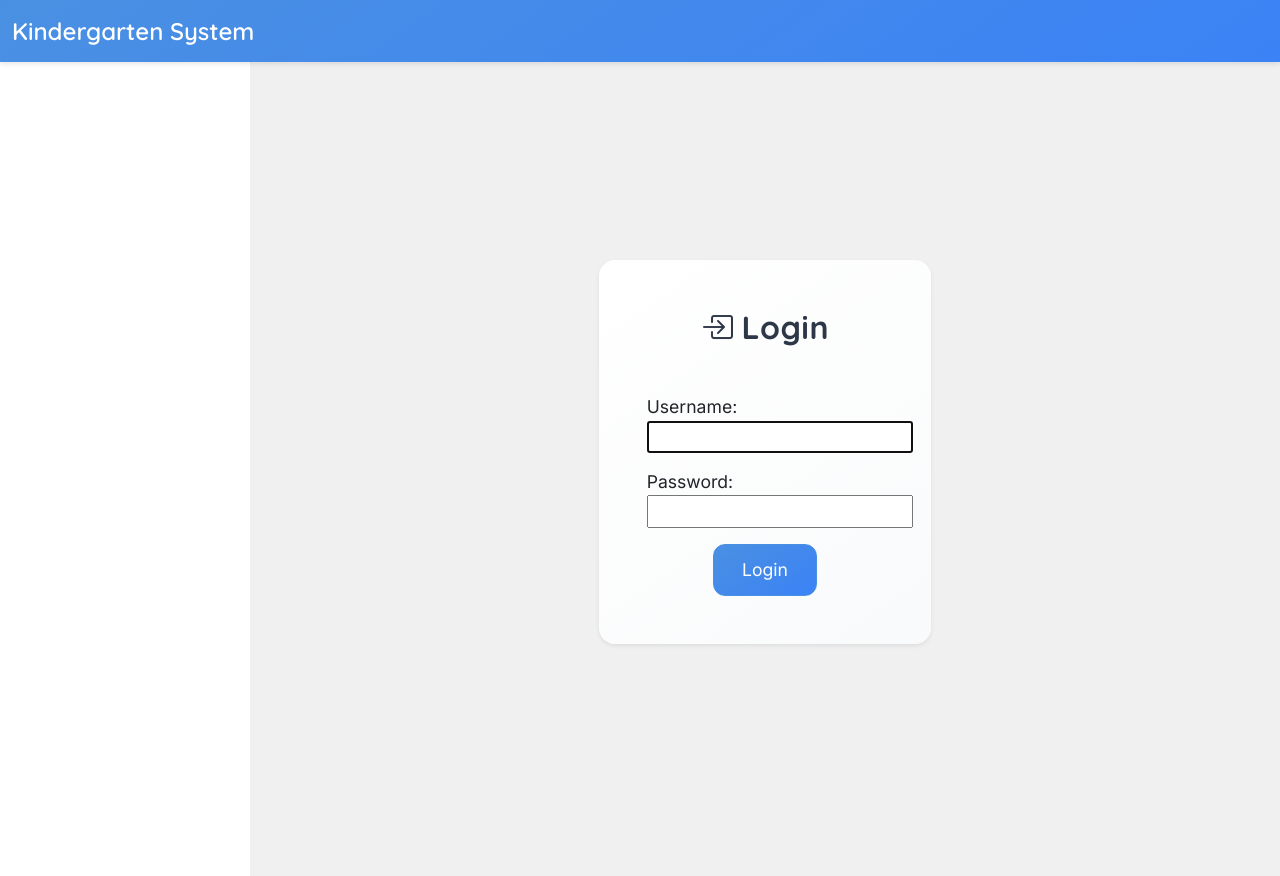
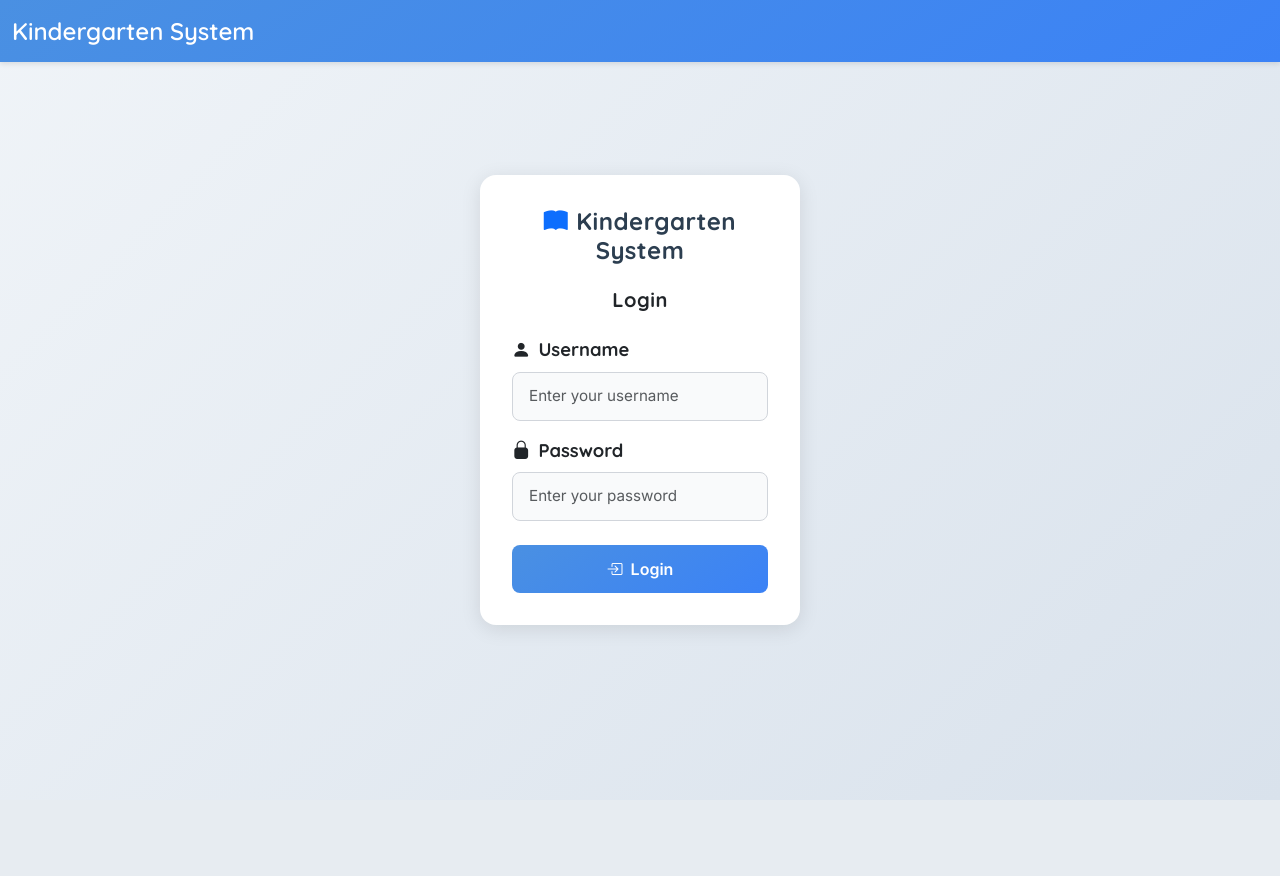
Before and after one commit to josueadimado/discovkidsmangsys, a Django app: page / in a window 1280 px wide. After the commit the page ends 800 px from the top, so only its background shows below. Run offline with Django 5.2, Linux system fonts and the light colour scheme.

Commit message:
login updated

```diff
--- a/templates/login.html
+++ b/templates/login.html
@@ -1,12 +1,25 @@
 {% extends 'base.html' %}
+{% load static %}
 {% block content %}
 <!-- Start of content block -->
-<div class="container-fluid login-container" style="background: linear-gradient(135deg, var(--background-gradient-start) 0%, var(--background-gradient-end) 100%); min-height: 100vh; display: flex; justify-content: center; align-items: center; padding: 1rem;">
-    <div class="col-11 col-sm-8 col-md-6 col-lg-4">
-        <div class="card shadow-sm border-0 rounded-4 p-4 p-md-5">
-            <h2 class="fw-bold mb-5 text-center">
-                <i class="bi bi-box-arrow-in-right me-2"></i>Login
+<div class="login-page-wrapper">
+    <div class="login-container">
+        <div class="row justify-content-center align-items-center g-0 w-100 h-100">
+            <div class="col-12 col-sm-10 col-md-6 col-lg-4 col-xl-3">
+                <div class="login-card animate-card">
+                    <!-- Branding/Logo -->
+                    <div class="text-center mb-4">
+                        <h2 class="login-brand fw-bold">
+                            <i class="bi bi-book-fill me-2 text-primary"></i>Kindergarten System
                         </h2>
+                    </div>
+
+                    <!-- Card Header -->
+                    <h4 class="fw-bold text-center mb-4 text-dark">
+                        Login
+                    </h4>
+
+                    <!-- Messages and Errors -->
                     {% if messages %}
                     <div class="mb-4">
                         {% for message in messages %}
@@ -25,13 +38,30 @@
                         <button type="button" class="btn-close" data-bs-dismiss="alert" aria-label="Close"></button>
                     </div>
                     {% endif %}
+
+                    <!-- Login Form -->
                     <form method="post">
                         {% csrf_token %}
-                {{ form.as_p }}
-                <div class="text-center mt-3">
-                    <button type="submit" class="btn btn-lg btn-primary">Login</button>
+                        <div class="mb-3">
+                            <label for="{{ form.username.id_for_label }}" class="form-label fw-bold text-dark">
+                                <i class="bi bi-person-fill me-2"></i>Username
+                            </label>
+                            <input type="text" class="form-control login-input" id="{{ form.username.id_for_label }}" name="{{ form.username.name }}" placeholder="Enter your username" value="{{ form.username.value|default_if_none:'' }}" required>
+                        </div>
+                        <div class="mb-4">
+                            <label for="{{ form.password.id_for_label }}" class="form-label fw-bold text-dark">
+                                <i class="bi bi-lock-fill me-2"></i>Password
+                            </label>
+                            <input type="password" class="form-control login-input" id="{{ form.password.id_for_label }}" name="{{ form.password.name }}" placeholder="Enter your password" required>
+                        </div>
+                        <div class="text-center">
+                            <button type="submit" class="btn btn-primary btn-block login-btn">
+                                <i class="bi bi-box-arrow-in-right me-2"></i>Login
+                            </button>
                         </div>
                     </form>
+                </div>
+            </div>
         </div>
     </div>
 </div>
@@ -40,49 +70,133 @@
 <!-- Custom CSS for Enhanced Presentation -->
 {% block extra_css %}
 <style>
+    /* Reset default margins and ensure full coverage */
+    html, body {
+        margin: 0 !important;
+        padding: 0 !important;
+        width: 100% !important;
+        height: 100% !important;
+        overflow-x: hidden !important;
+    }
+
+    /* Login Page Wrapper */
+    .login-page-wrapper {
+        position: fixed;
+        top: 0;
+        left: 0;
+        width: 100%;
+        height: 100%;
+        background: linear-gradient(135deg, #f0f4f8 0%, #d9e2ec 100%);
+        z-index: 1;
+    }
+
+    /* Login Container */
+    .login-container {
+        position: fixed;
+        top: 0;
+        left: 0;
+        width: 100%;
+        height: 100%;
+        display: flex;
+        align-items: center;
+        justify-content: center;
+        z-index: 2;
+    }
+
+    /* Ensure row and columns take full width */
+    .row {
+        width: 100%;
+        margin: 0 !important;
+    }
+
+    /* Login Card */
+    .login-card {
+        background: #ffffff;
+        border-radius: 1rem;
+        padding: 2rem;
+        box-shadow: 0 4px 20px rgba(0, 0, 0, 0.1);
+        transition: transform 0.3s ease;
+    }
+
+    .login-card:hover {
+        transform: translateY(-3px);
+    }
+
+    /* Branding */
+    .login-brand {
+        font-size: 1.5rem;
+        color: #2c3e50;
+    }
+
+    /* Form Fields */
+    .login-input {
+        padding: 0.75rem 1rem;
+        font-size: 0.95rem;
+        border: 1px solid #d1d5db;
+        border-radius: 0.5rem;
+        background: #f9fafb;
+        transition: all 0.3s ease;
+    }
+
+    .login-input:focus {
+        outline: none;
+        border-color: #3b82f6;
+        background: #ffffff;
+        box-shadow: 0 0 0 0.2rem rgba(59, 130, 246, 0.1);
+    }
+
+    /* Login Button */
+    .login-btn {
+        background-color: #3b82f6;
+        border: none;
+        padding: 0.75rem 1.5rem;
+        font-size: 1rem;
+        font-weight: 600;
+        border-radius: 0.5rem;
+        transition: all 0.3s ease;
+        width: 100%;
+    }
+
+    .login-btn:hover {
+        background-color: #2563eb;
+        transform: translateY(-2px);
+        box-shadow: 0 4px 15px rgba(59, 130, 246, 0.3);
+    }
+
+    /* Alerts Animation */
     .animate-alert {
         animation: slideIn 0.5s ease-in-out;
     }
+
     @keyframes slideIn {
         0% { opacity: 0; transform: translateX(-20px); }
         100% { opacity: 1; transform: translateX(0); }
     }
 
-    /* Ensure visibility of the login container and form -->
-    .login-container {
-        display: flex !important;
-        visibility: visible !important;
-        opacity: 1 !important;
+    /* Card Animation */
+    .animate-card {
+        animation: fadeInUp 0.6s ease-in-out;
     }
 
-    .login-container .card {
-        display: block !important;
-        visibility: visible !important;
-        opacity: 1 !important;
+    @keyframes fadeInUp {
+        0% { opacity: 0; transform: translateY(20px); }
+        100% { opacity: 1; transform: translateY(0); }
     }
 
-    /* Style the form fields -->
-    .form-group {
-        margin-bottom: 1rem;
+    /* Responsive Adjustments */
+    @media (max-width: 576px) {
+        .login-card {
+            padding: 1.5rem;
         }
-    .form-group label {
-        font-weight: bold;
+        .login-brand {
+            font-size: 1.25rem;
         }
-    .form-group input {
-        width: 100%;
-        padding: 0.5rem;
-        border: 1px solid #e0e0e0;
-        border-radius: 0.5rem;
-        font-size: 0.9rem;
+        .login-container {
+            padding: 1rem 0;
         }
-
-    /* Responsive Adjustments -->
-    @media (max-width: 576px) {
-        .login-container {
-            padding: 1rem 0 !important;
-        }
-        .col-11 {
+        .col-12 {
             width: 90%;
+            margin: 0 auto;
         }
     }
 </style>
```
Lines whose indentation alone changed are shown as unchanged.
